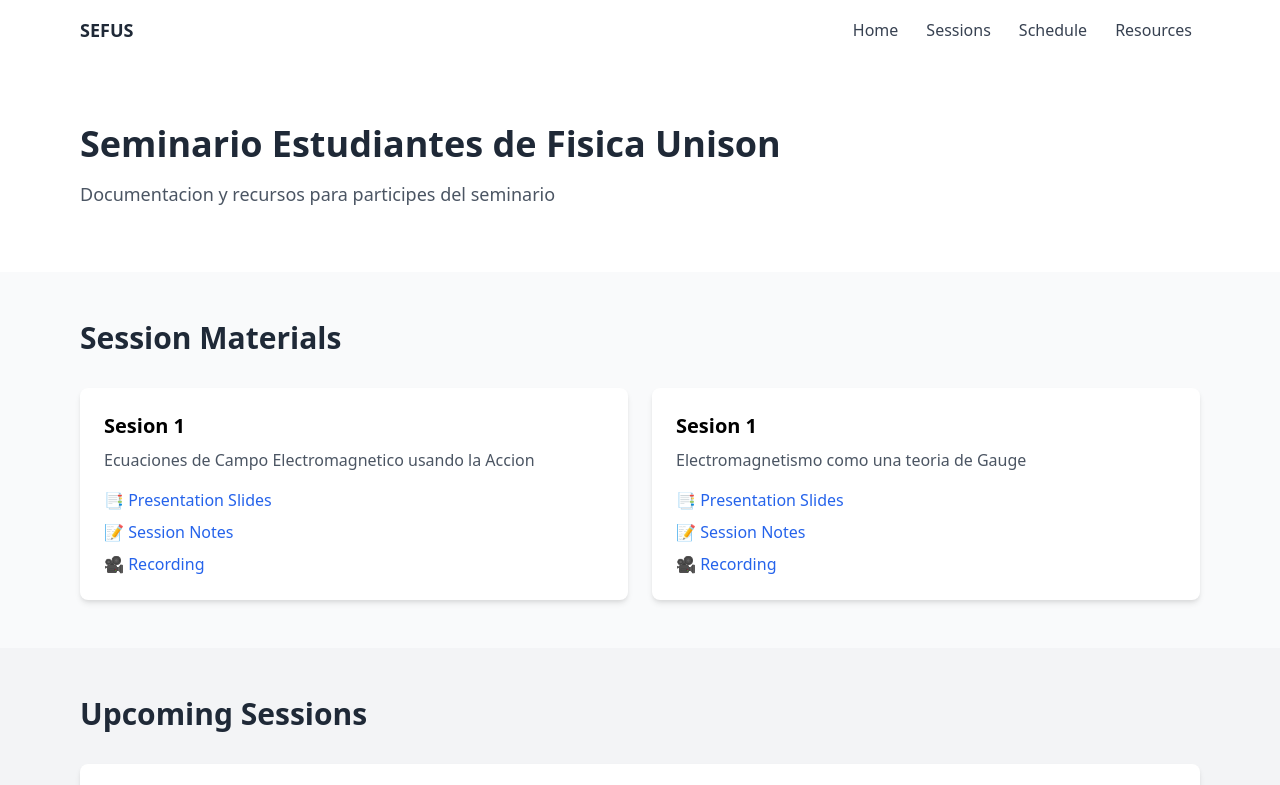
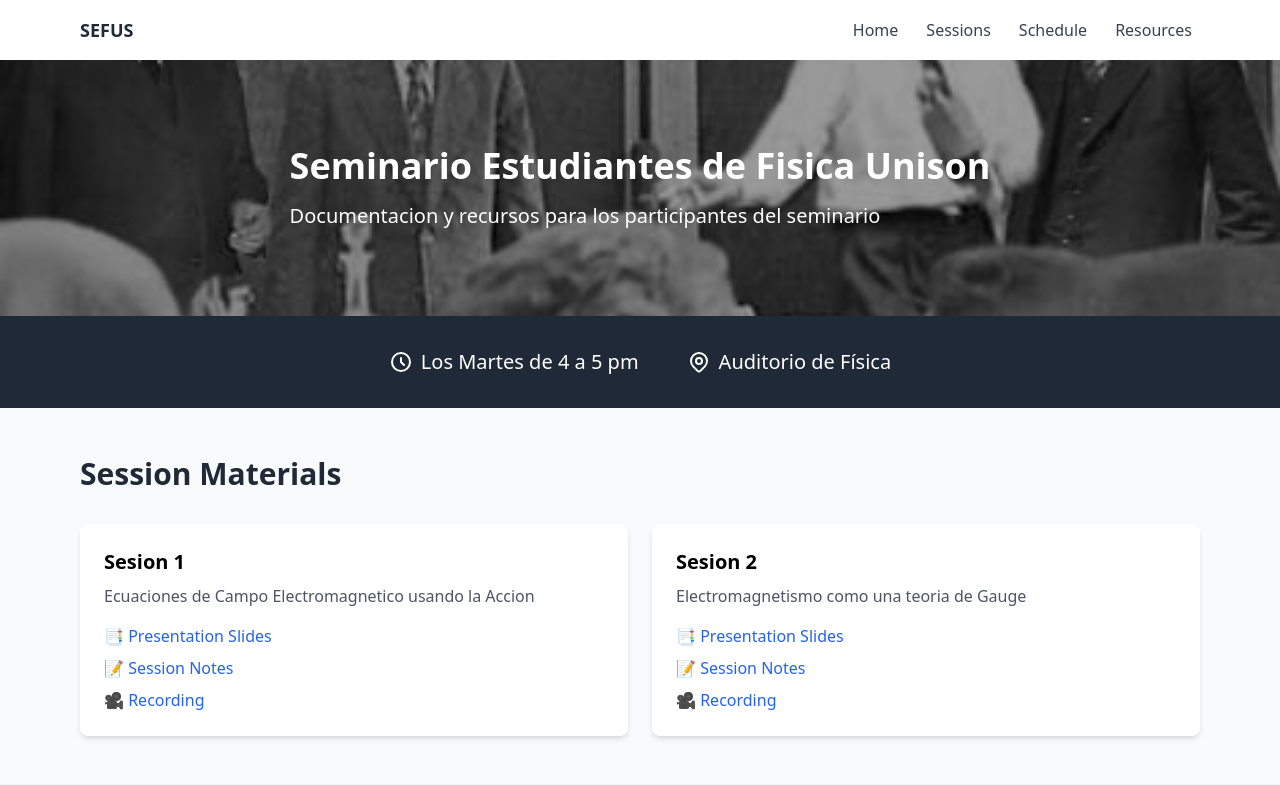
Before and after one commit to SEFUS10/SEFUS10.github.io, a plain HTML site: page index.html in a window 1280 px wide. Shown: the top 785 px of the page. Drawn offline with nearby package versions, Linux system fonts and the light colour scheme.

Commit message:
Add banner to hero section (in assets/images/) and time/location section

```diff
--- a/index.html
+++ b/index.html
@@ -28,13 +28,45 @@
         </div>
     </nav>
 
-    <!-- Hero Section -->
-    <div class="bg-white py-16">
-        <div class="max-w-6xl mx-auto px-4">
-            <h1 class="text-4xl font-bold text-gray-800 mb-4">Seminario Estudiantes de Fisica Unison</h1>
-            <p class="text-gray-600 text-lg">Documentacion y recursos para participes del seminario</p>
+    <!-- Hero Section with Banner -->
+    <div class="relative bg-white">
+        <!-- Banner Image -->
+        <div class="w-full h-64 overflow-hidden">
+            <img src="/assets/images/banner.jpeg" alt="SEFUS Seminar Banner" class="w-full h-full object-cover">
+        </div>
+
+        <!-- Hero Content overlaying the banner -->
+        <div class="absolute inset-0 bg-black bg-opacity-40 flex items-center">
+            <div class="max-w-6xl mx-auto px-4 text-white">
+                <h1 class="text-4xl font-bold mb-4">Seminario Estudiantes de Fisica Unison</h1>
+                <p class="text-xl">Documentacion y recursos para los participantes del seminario</p>
+            </div>
         </div>
     </div>
+
+
+    <!-- Time and Location Section -->
+    <div class="bg-gray-800 text-white py-8">
+        <div class="max-w-6xl mx-auto px-4">
+            <div class="flex flex-col md:flex-row justify-center items-center space-y-4 md:space-y-0 md:space-x-12">
+                <div class="flex items-center">
+                    <svg class="w-6 h-6 mr-2" fill="none" stroke="currentColor" viewBox="0 0 24 24">
+                        <path stroke-linecap="round" stroke-linejoin="round" stroke-width="2" d="M12 8v4l3 3m6-3a9 9 0 11-18 0 9 9 0 0118 0z"/>
+                    </svg>
+                    <span class="text-xl">Los Martes de 4 a 5 pm</span>
+                </div>
+                <div class="flex items-center">
+                    <svg class="w-6 h-6 mr-2" fill="none" stroke="currentColor" viewBox="0 0 24 24">
+                        <path stroke-linecap="round" stroke-linejoin="round" stroke-width="2" d="M17.657 16.657L13.414 20.9a1.998 1.998 0 01-2.827 0l-4.244-4.243a8 8 0 1111.314 0z"/>
+                        <path stroke-linecap="round" stroke-linejoin="round" stroke-width="2" d="M15 11a3 3 0 11-6 0 3 3 0 016 0z"/>
+                    </svg>
+                    <span class="text-xl">Auditorio de Física</span>
+                </div>
+            </div>
+        </div>
+    </div>
+
+
 
     <!-- Sessions Section -->
     <div id="sessions" class="max-w-6xl mx-auto px-4 py-12">
@@ -70,7 +102,7 @@
 	    </div>
 	    <!-- Session Card Template -->
 	    <div class="bg-white p-6 rounded-lg shadow-md">
-	      <h3 class="text-xl font-semibold mb-2">Sesion 1</h3>
+	      <h3 class="text-xl font-semibold mb-2">Sesion 2</h3>
 	      <p class="text-gray-600 mb-4">Electromagnetismo como una teoria de Gauge</p>
 	      <div class="space-y-2">
 		<!-- Link to PDF in your repository -->
@@ -152,7 +184,7 @@
     <footer class="bg-gray-800 text-white py-8">
         <div class="max-w-6xl mx-auto px-4">
             <div class="text-center">
-                <p>© 2024 SEFUS Seminar. All rights reserved.</p>
+                <p>© 2024 SEFUS. All rights reserved.</p>
             </div>
         </div>
     </footer>
```
Also changed, not shown: assets/images/banner.jpeg (added), 1 other file.
